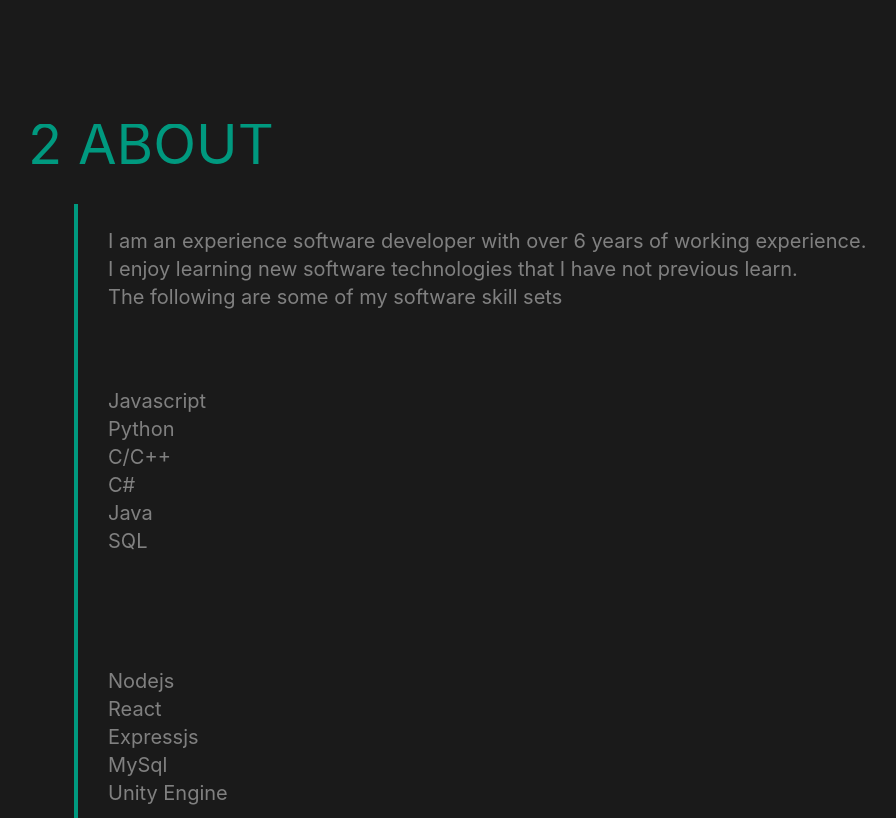
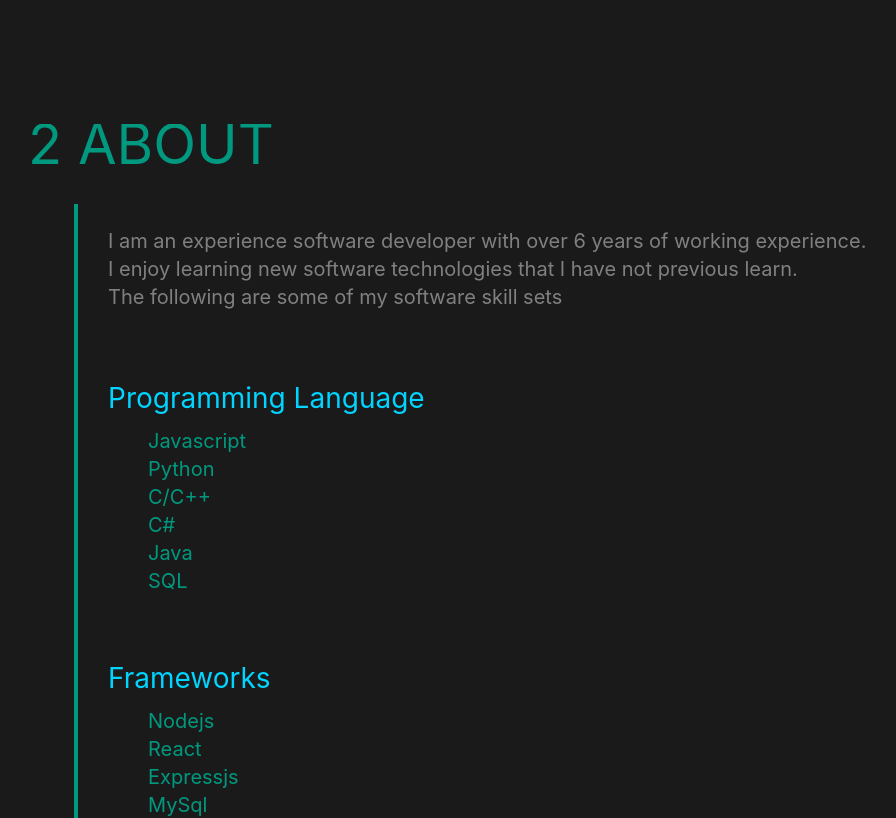
Before and after one commit to george-lk/portfolio-front-page, a React (Create React App) app: page / in a window 1280 px wide. Shown: the part 780-1598 px from the top of the page, without its empty margins (192-1088 px from the left). Built offline with nearby package versions, Linux system fonts and the light colour scheme.

Commit message:
Added fade-in effeect for the about section

```diff
--- a/src/components/About.js
+++ b/src/components/About.js
@@ -1,11 +1,104 @@
 import './About.css';
-import React from 'react';
+import React, { useEffect } from 'react';
+import 'web-animations-js/web-animations-next.min';
+
 
 function About(){
+
+    useEffect(
+        () => {
+            document.querySelector('.about .textIntro').style.opacity = '0.0';
+            document.querySelector('.about .about_text1').style.opacity = '0.0';
+            document.querySelector('.about .about_table1').style.opacity = '0.0';
+            document.querySelector('.about .about_table2').style.opacity = '0.0';
+            document.querySelector('.about .textline1').style.opacity = '0.0';
+
+            var observerIntroText = new IntersectionObserver(
+                (entries) => {
+
+                    entries.forEach(
+                        (entry) => {
+                            console.log(entry.intersectionRatio)
+                            if(entry.isIntersecting && entry.intersectionRatio > 0.2){
+                                document.querySelector('.about .textIntro').animate(
+                                    [
+                                        { transform : 'translateY(100px)', opacity : '0.0'},
+                                        { transform : 'translateY(0px)', opacity : '1.0'},
+                                    ],
+                                    {
+                                        duration: 1000,
+                                        fill: 'forwards',
+                                        easing: 'ease-in-out' ,
+                                    }
+                                );
+
+                                document.querySelector('.about .about_text1').animate(
+                                    [
+                                        { transform : 'translateY(100px)', opacity : '0.0'},
+                                        { transform : 'translateY(0px)', opacity : '1.0'},
+                                    ],
+                                    {
+                                        duration: 1000,
+                                        fill: 'forwards',
+                                        easing: 'ease-in-out' ,
+                                    }
+                                );
+
+                                document.querySelector('.about .about_table1').animate(
+                                    [
+                                        { transform : 'translateY(100px)', opacity : '0.0'},
+                                        { transform : 'translateY(0px)', opacity : '1.0'},
+                                    ],
+                                    {
+                                        duration: 1000,
+                                        fill: 'forwards',
+                                        easing: 'ease-in-out' ,
+                                    }
+                                );
+
+                                document.querySelector('.about .about_table2').animate(
+                                    [
+                                        { transform : 'translateY(100px)', opacity : '0.0'},
+                                        { transform : 'translateY(0px)', opacity : '1.0'},
+                                    ],
+                                    {
+                                        duration: 1000,
+                                        fill: 'forwards',
+                                        easing: 'ease-in-out' ,
+                                    }
+                                );
+
+                                document.querySelector('.about .textline1').animate(
+                                    [
+                                        { transform : 'translateY(100px)', opacity : '0.0'},
+                                        { transform : 'translateY(0px)', opacity : '1.0'},
+                                    ],
+                                    {
+                                        duration: 1000,
+                                        fill: 'forwards',
+                                        easing: 'ease-in-out' ,
+                                    }
+                                );
+                                observerIntroText.unobserve(document.querySelector('.about .svgClass'));
+                            }
+
+                        }
+
+                    );
+                },
+                {
+                    threshold: [0.2]
+                }
+
+            );
+            observerIntroText.observe(document.querySelector('.about .svgClass'));
+        },
+        []
+    );
+
     return(
         <div className='about'>
-            <svg width='100vw' height='100vh' viewBox='0 0 2500 2000' >
-
+            <svg className='svgClass' width='100vw' height='100vh' viewBox='0 0 2500 2000' >
                 <g className='textIntro'>
                     <text
                             x='200px' y='100px'
@@ -34,16 +127,18 @@
                 </g>
 
                 <g className='about_table1'>
-                    <text   x='400px' y='700px'
+                    <text
+                            x='400px' y='700px'
                             textAnchor='left'
                             fontSize='50px'
-                            fill='hsl(0,0%,50%)'>
-                                <tspan x='400' dy='10'>Javascript</tspan>
-                                <tspan x='400' dy='70'>Python</tspan>
-                                <tspan x='400' dy='70'>C/C++</tspan>
-                                <tspan x='400' dy='70'>C#</tspan>
-                                <tspan x='400' dy='70'>Java</tspan>
-                                <tspan x='400' dy='70'>SQL</tspan>
+                            fill='hsl(170,100%,30%)'>
+                                <tspan fill='hsl(190,100%,50%)' fontSize='70px' x='400' dy='10'>Programming Language</tspan>
+                                <tspan x='500' dy='100'>Javascript</tspan>
+                                <tspan x='500' dy='70'>Python</tspan>
+                                <tspan x='500' dy='70'>C/C++</tspan>
+                                <tspan x='500' dy='70'>C#</tspan>
+                                <tspan x='500' dy='70'>Java</tspan>
+                                <tspan x='500' dy='70'>SQL</tspan>
                     </text>
                 </g>
 
@@ -51,12 +146,13 @@
                     <text   x='400px' y='1400px'
                             textAnchor='left'
                             fontSize='50px'
-                            fill='hsl(0,0%,50%)'>
-                                <tspan x='400' dy='10'>Nodejs</tspan>
-                                <tspan x='400' dy='70'>React</tspan>
-                                <tspan x='400' dy='70'>Expressjs</tspan>
-                                <tspan x='400' dy='70'>MySql</tspan>
-                                <tspan x='400' dy='70'>Unity Engine</tspan>
+                            fill='hsl(170,100%,30%)'>
+                                <tspan fill='hsl(190,100%,50%)' fontSize='70px' x='400' dy='10'>Frameworks</tspan>
+                                <tspan x='500' dy='100'>Nodejs</tspan>
+                                <tspan x='500' dy='70'>React</tspan>
+                                <tspan x='500' dy='70'>Expressjs</tspan>
+                                <tspan x='500' dy='70'>MySql</tspan>
+                                <tspan x='500' dy='70'>Unity Engine</tspan>
                     </text>
                 </g>
 
@@ -64,7 +160,6 @@
                             d='M 320 200 v 1600'
                             stroke='hsl(170,100%,30%)'
                             strokeWidth='10px'/>
-
             </svg>
 
         </div>
```
